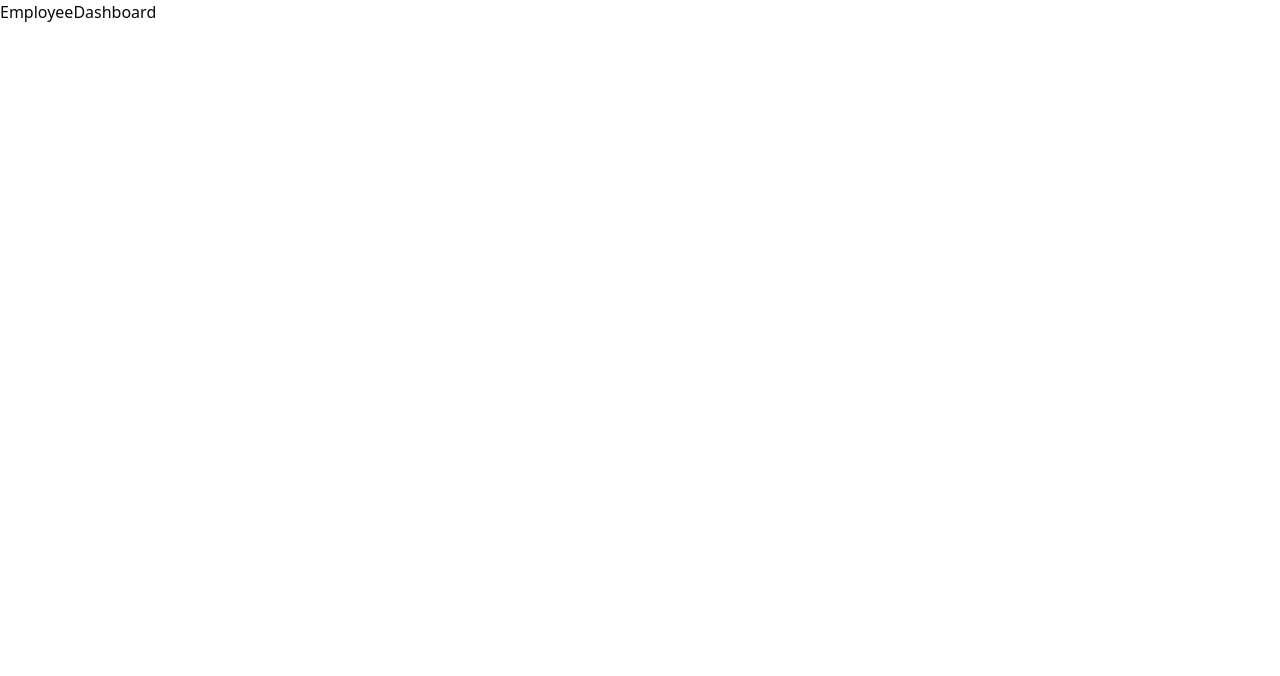
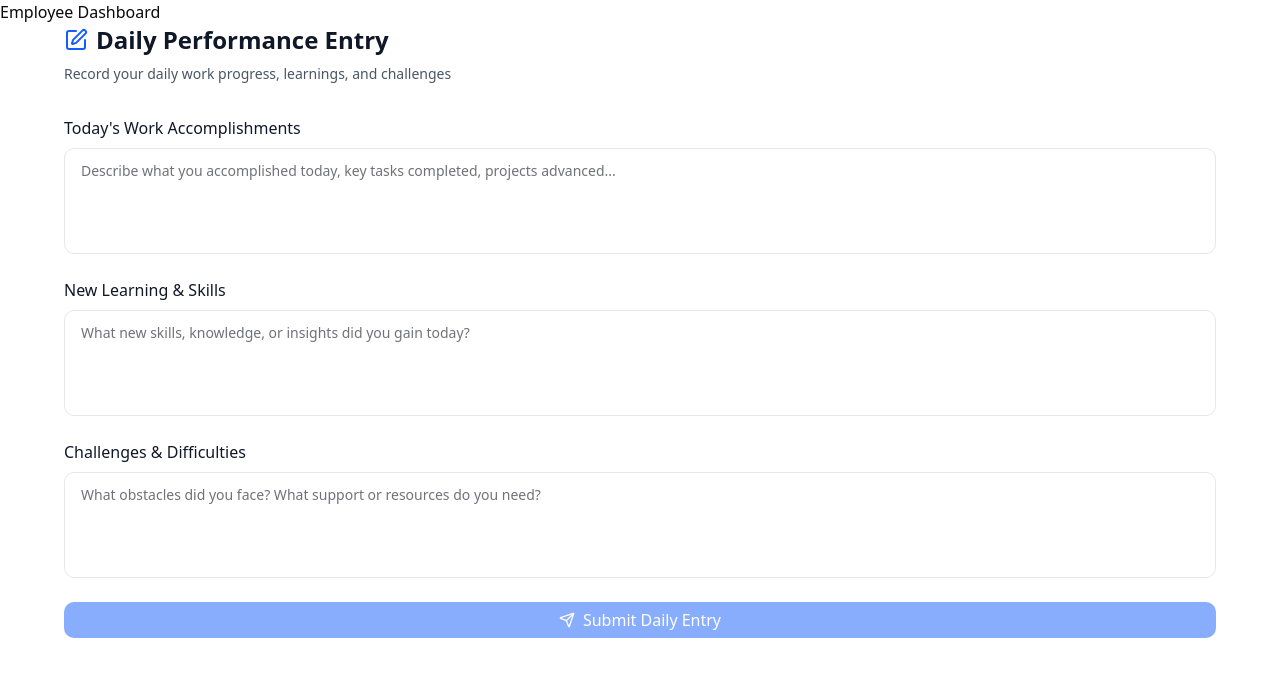
Before and after one commit to Adnaan1806/Performance-Analyze, a React app in the folder frontend/: page /employee in a window 1280 px wide. Shown: the top 676 px of the page. Built offline with nearby package versions, Linux system fonts and the light colour scheme; the HTML template or start-up script is replaced by a standard one.

Commit message:
created daily log UI and connected backend

```diff
--- /dev/null
+++ b/frontend/src/pages/DailyLog.jsx
@@ -0,0 +1,159 @@
+import { useState } from "react";
+import axios from "axios";
+import { Button } from "@/components/ui/button";
+import { Textarea } from "@/components/ui/textarea";
+import { Alert, AlertDescription, AlertTitle } from "@/components/ui/alert";
+import { CheckCircle2Icon, AlertCircleIcon, Send, Edit } from "lucide-react";
+
+const DailyLog = ({ onSubmitSuccess }) => {
+  const [tasks, setTasks] = useState("");
+  const [learnings, setLearnings] = useState("");
+  const [challenges, setChallenges] = useState("");
+  const [loading, setLoading] = useState(false);
+  const [alert, setAlert] = useState({
+    show: false,
+    type: "",
+    message: "",
+    title: "",
+  });
+
+  const submitDailyLog = async (logData) => {
+    const token = localStorage.getItem("token");
+
+    return axios.post("http://localhost:4000/api/employee/daily-log", logData, {
+      headers: {
+        Authorization: `Bearer ${token}`,
+      },
+    });
+  };
+
+  const handleSubmit = async () => {
+    setLoading(true);
+
+    const logData = {
+      tasks,
+      learnings,
+      challenges,
+      logDate: new Date().toISOString().split("T")[0],
+    };
+
+    try {
+      await submitDailyLog(logData);
+
+      setAlert({
+        show: true,
+        type: "success",
+        title: "Success!",
+        message: "Your daily log has been submitted successfully.",
+      });
+
+      setTasks("");
+      setLearnings("");
+      setChallenges("");
+
+      if (onSubmitSuccess) {
+        onSubmitSuccess();
+      }
+
+      setTimeout(() => setAlert({ ...alert, show: false }), 5000);
+    } catch (err) {
+      if (err.response?.status === 400) {
+        setAlert({
+          show: true,
+          type: "error",
+          title: "Error",
+          message: "You have already submitted your log for today.",
+        });
+      } else {
+        setAlert({
+          show: true,
+          type: "error",
+          title: "Error",
+          message: err.response?.data?.message || "Failed to submit daily log.",
+        });
+      }
+      console.error(err);
+    }
+
+    setLoading(false);
+  };
+
+  return (
+    <div className="max-w-6xl mx-auto">
+      {alert.show && (
+        <div className="fixed top-4 right-4 w-96 z-50">
+          <Alert variant={alert.type === "error" ? "destructive" : "default"}>
+            {alert.type === "success" ? (
+              <CheckCircle2Icon className="h-4 w-4 text-green-600" />
+            ) : (
+              <AlertCircleIcon className="h-4 w-4 text-red-600" />
+            )}
+            <AlertTitle>{alert.title}</AlertTitle>
+            <AlertDescription>{alert.message}</AlertDescription>
+          </Alert>
+        </div>
+      )}
+
+      <div className="text mb-8">
+        <h2 className="text-2xl flex items-center gap-2 font-semibold text-gray-900 mb-2">
+          <Edit className="w-6 h-6 text-blue-600" /> Daily Performance Entry
+        </h2>
+        <p className="text-gray-600 mb-6 text-sm">
+          Record your daily work progress, learnings, and challenges
+        </p>
+      </div>
+
+      <div className="space-y-6">
+        <div>
+          <label className="block text-md font-medium text-gray-900 mb-2">
+            Today's Work Accomplishments
+          </label>
+          <Textarea
+            placeholder="Describe what you accomplished today, key tasks completed, projects advanced..."
+            value={tasks}
+            onChange={(e) => setTasks(e.target.value)}
+            rows={4}
+            className="w-full px-4 py-3 border border-gray-200 rounded-lg focus:ring-2 focus:ring-blue-500 focus:border-transparent resize-none"
+          />
+        </div>
+
+        <div>
+          <label className="block text-md font-medium text-gray-900 mb-2">
+            New Learning & Skills
+          </label>
+          <Textarea
+            placeholder="What new skills, knowledge, or insights did you gain today?"
+            value={learnings}
+            onChange={(e) => setLearnings(e.target.value)}
+            rows={4}
+            className="w-full px-4 py-3 border border-gray-200 rounded-lg focus:ring-2 focus:ring-blue-500 focus:border-transparent resize-none"
+          />
+        </div>
+
+        <div>
+          <label className="block text-md font-medium text-gray-900 mb-2">
+            Challenges & Difficulties
+          </label>
+          <Textarea
+            placeholder="What obstacles did you face? What support or resources do you need?"
+            value={challenges}
+            onChange={(e) => setChallenges(e.target.value)}
+            rows={4}
+            className="w-full px-4 py-3 border border-gray-200 rounded-lg focus:ring-2 focus:ring-blue-500 focus:border-transparent resize-none"
+          />
+        </div>
+
+        <Button
+          onClick={handleSubmit}
+          disabled={loading || !tasks}
+          className="w-full bg-blue-600 hover:bg-blue-700 text-white py-3 rounded-lg font-medium text-base transition-colors flex items-center justify-center gap-2"
+        >
+          <Send className="w-5 h-5" />
+          {loading ? "Submitting..." : "Submit Daily Entry"}
+        </Button>
+      </div>
+    </div>
+  );
+};
+
+export default DailyLog;
--- a/frontend/src/pages/EmployeeDashboard.jsx
+++ b/frontend/src/pages/EmployeeDashboard.jsx
@@ -1,8 +1,12 @@
 import React from 'react'
+import DailyLog from './DailyLog'
 
 const EmployeeDashboard = () => {
   return (
-    <div>EmployeeDashboard</div>
+    <div>
+      <h1>Employee Dashboard</h1>
+      <DailyLog />
+    </div>
   )
 }
 
```
Also changed, not shown: 1 other file (tests, documents, lock files or other folders).
